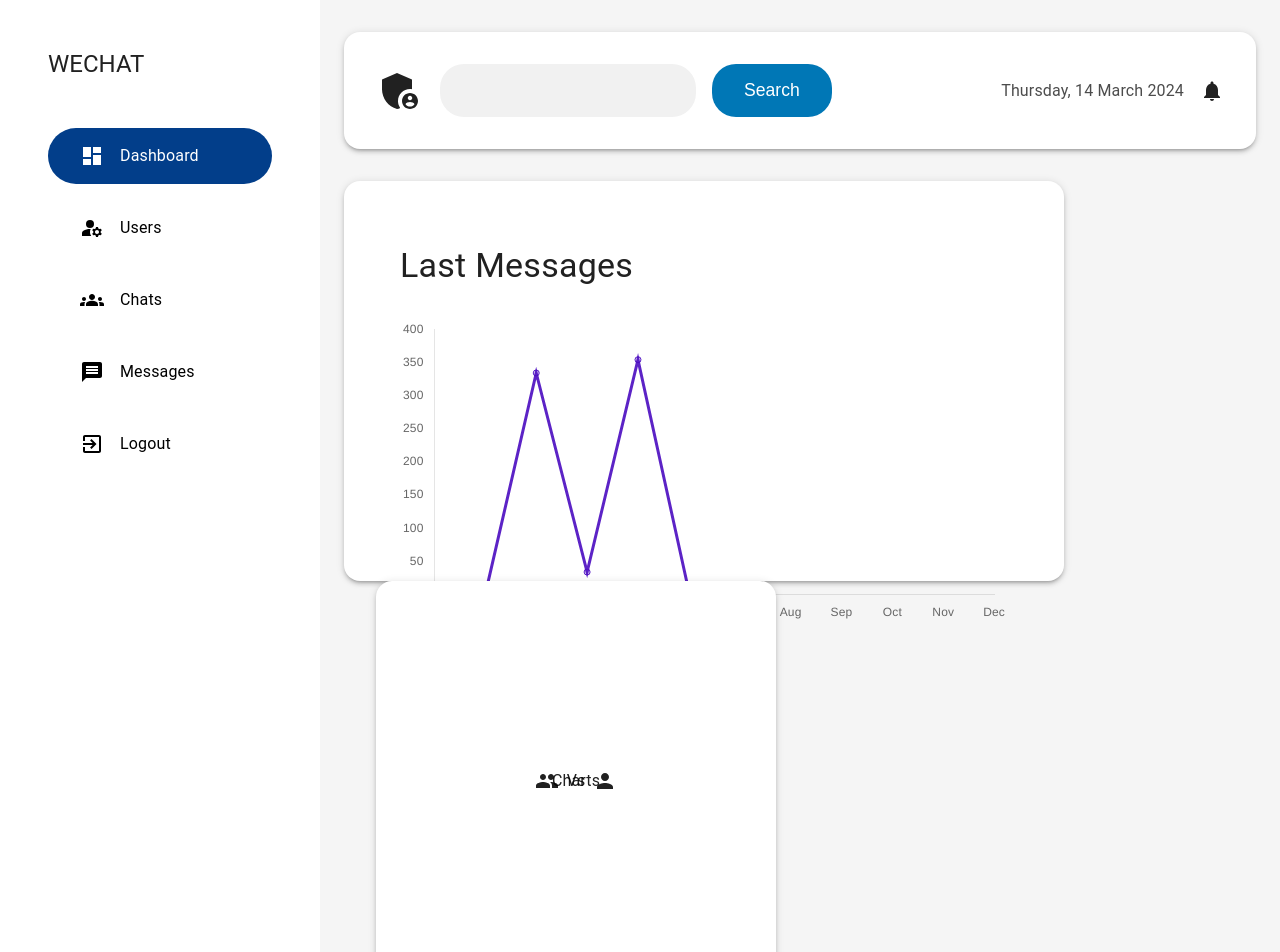
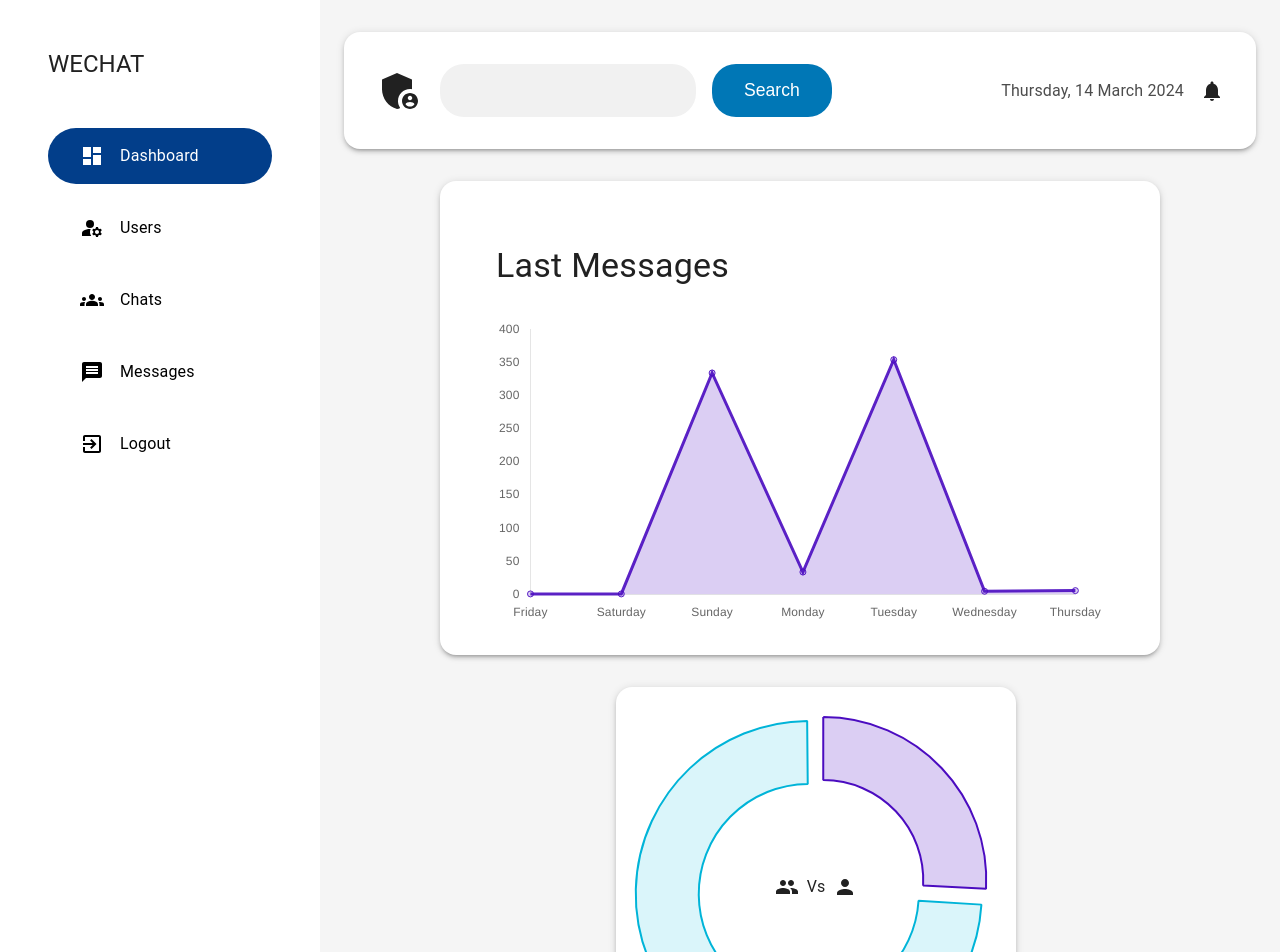
Before and after one commit to Sanskar-12/wechat-frontend, a React (Vite) app: page /admin/dashboard in a window 1280 px wide. Shown: the top 952 px of the page. Built offline with nearby package versions, Linux system fonts and the light colour scheme.

Commit message:
admin continue

```diff
--- a/src/admin/AdminDashboard.jsx
+++ b/src/admin/AdminDashboard.jsx
@@ -77,7 +77,22 @@
       <Container component={"main"}>
         {AppBar}
 
-        <Stack direction={"row"} spacing={"2rem"} flexWrap={"wrap"}>
+        <Stack
+          direction={{
+            xs: "column",
+            lg: "row",
+          }}
+          spacing={"2rem"}
+          flexWrap={"wrap"}
+          justifyContent={"center"}
+          alignItems={{
+            xs: "center",
+            lg: "stretch",
+          }}
+          sx={{
+            gap: "2rem",
+          }}
+        >
           <Paper
             elevation={3}
             sx={{
@@ -85,7 +100,6 @@
               borderRadius: "1rem",
               width: "100%",
               maxWidth: "45rem",
-              height: "25rem",
             }}
           >
             <Typography margin={"2rem 0"} variant="h4">
@@ -108,10 +122,12 @@
               },
               position: "relative",
               maxWidth: "25rem",
-              height: "25rem",
             }}
           >
-            <DoughnutChart />
+            <DoughnutChart
+              value={[23, 66]}
+              labels={["Single Chats", "Group Chats"]}
+            />
 
             <Stack
               position={"absolute"}
--- a/src/lib/features.js
+++ b/src/lib/features.js
@@ -1,3 +1,5 @@
+import moment from "moment";
+
 const fileFormat = (url = "") => {
   const fileExt = url.split(".").pop();
 
@@ -25,4 +27,18 @@
   return url;
 };
 
-export { fileFormat, transformImage };
+const getLast7Days = () => {
+  const currentDate = moment();
+  const last7Days = [];
+
+  for (let i = 0; i < 7; i++) {
+    const dayDate = currentDate.clone().subtract(i, "days");
+    const dayName = dayDate.format("dddd");
+
+    last7Days.unshift(dayName);
+  }
+
+  return last7Days;
+};
+
+export { fileFormat, transformImage, getLast7Days };
--- a/src/specific/Charts.jsx
+++ b/src/specific/Charts.jsx
@@ -11,6 +11,7 @@
   ArcElement,
   Legend,
 } from "chart.js";
+import { getLast7Days } from "../lib/features";
 
 ChartJS.register(
   Tooltip,
@@ -22,6 +23,8 @@
   ArcElement,
   Legend
 );
+
+const labels = getLast7Days();
 
 const lineChartOptions = {
   responsive: true,
@@ -50,25 +53,12 @@
 
 const LineChart = ({ value = [] }) => {
   const data = {
-    labels: [
-      "Jan",
-      "Feb",
-      "Mar",
-      "Apr",
-      "May",
-      "June",
-      "Jul",
-      "Aug",
-      "Sep",
-      "Oct",
-      "Nov",
-      "Dec",
-    ],
+    labels,
     datasets: [
       {
         data: value,
         label: "Revenue 2",
-        fill: false,
+        fill: true,
         backgroundColor: "rgba(75,12,192,0.2)",
         borderColor: "rgba(75,12,192,0.9)",
       },
@@ -78,8 +68,44 @@
   return <Line data={data} options={lineChartOptions} />;
 };
 
-const DoughnutChart = () => {
-  return <div>Charts</div>;
+const doughnutChartOptions = {
+  responsive: true,
+  plugins: {
+    legend: {
+      display: false,
+    },
+    title: {
+      display: false,
+    },
+  },
+  cutout: 100,
+};
+
+const DoughnutChart = ({ value = [], labels = [] }) => {
+  const data = {
+    labels,
+    datasets: [
+      {
+        data: value,
+        label: "Revenue 2",
+        fill: true,
+        backgroundColor: ["rgba(75,12,192,0.2)", "rgba(72, 202, 228, 0.2)"],
+        borderColor: ["rgba(75,12,192,1)", "rgba(0, 180, 216, 1)"],
+        hoverBackgroundColor: ["rgba(75,12,192,1)", "rgba(0, 180, 216, 1)"],
+        offset: 40,
+      },
+    ],
+  };
+
+  return (
+    <Doughnut
+      data={data}
+      options={doughnutChartOptions}
+      style={{
+        zIndex: 10,
+      }}
+    />
+  );
 };
 
 export { LineChart, DoughnutChart };
```
